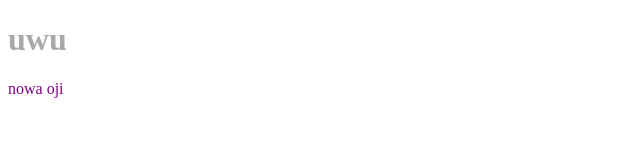
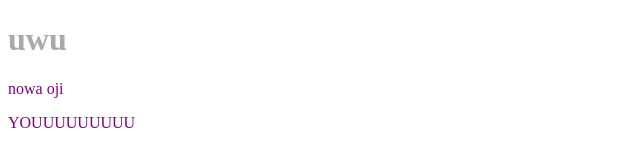
Before and after one commit to vivi88605/git_demo, a plain HTML site: page index.html in a window 1280 px wide. Shown: the whole page, without its empty margins (0-640 px from the left). Drawn offline with Linux system fonts and the light colour scheme.

Commit message:
YOUUUUUUUU

```diff
--- a/index.html
+++ b/index.html
@@ -12,6 +12,7 @@
 <body>
   <h1>uwu</h1>
   <p>nowa oji</p>
+  <p>YOUUUUUUUUU</p>
 </body>
 
 </html>
```
